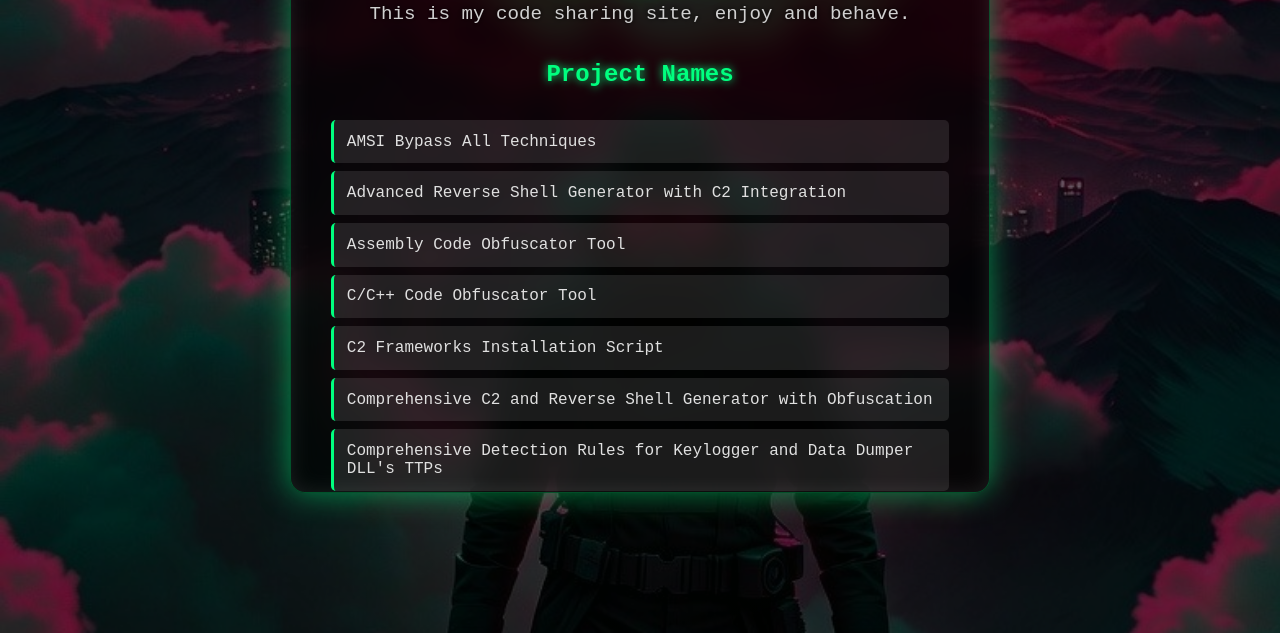
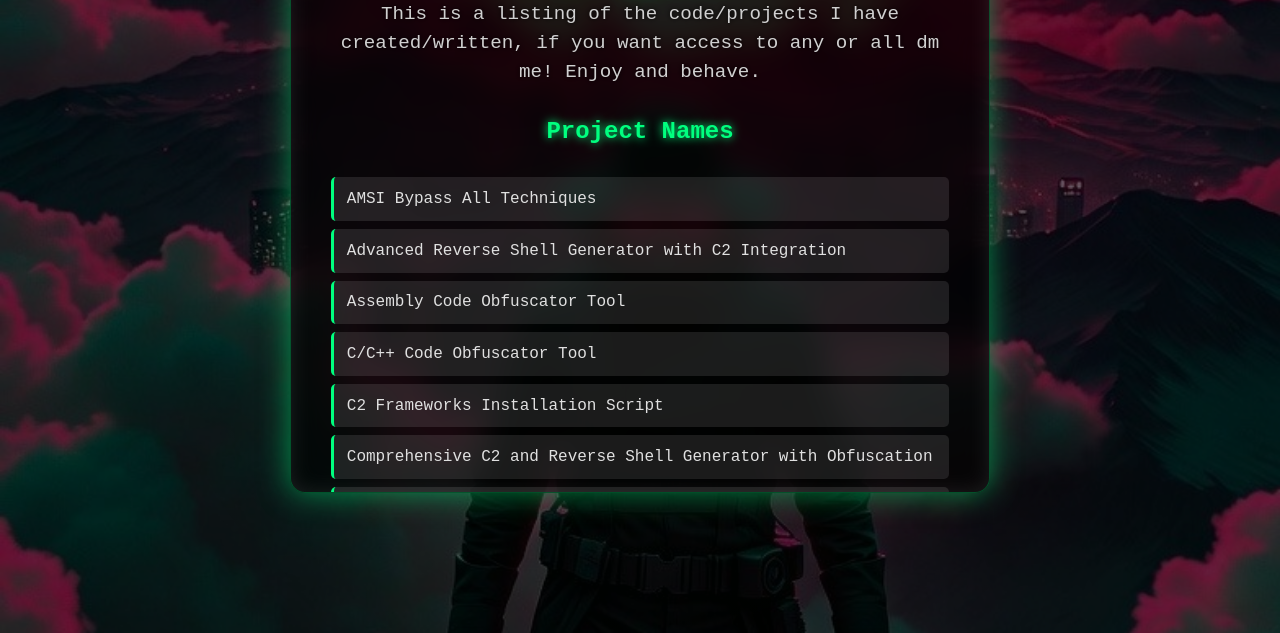
Before and after one commit to TheNeuralPhantom/Security-Things, a plain HTML site: page index.html in a window 1280 px wide. Shown: the part 167-800 px from the top of the page. Drawn offline with Linux system fonts and the light colour scheme.

Commit message:
Update index.html

```diff
--- a/index.html
+++ b/index.html
@@ -143,7 +143,7 @@
 <body>
     <div class="card">
         <h1>Hack with reason, hack for good!</h1>
-        <p>This is my code sharing site, enjoy and behave.</p>
+        <p>This is a listing of the code/projects I have created/written, if you want access to any or all dm me! Enjoy and behave.</p>
 
         <h2 style="color: #00ff7f; margin-bottom: 1rem; text-shadow: 0 0 10px #00ff7f;">Project Names</h2>
         <ul id="project-list">
```
